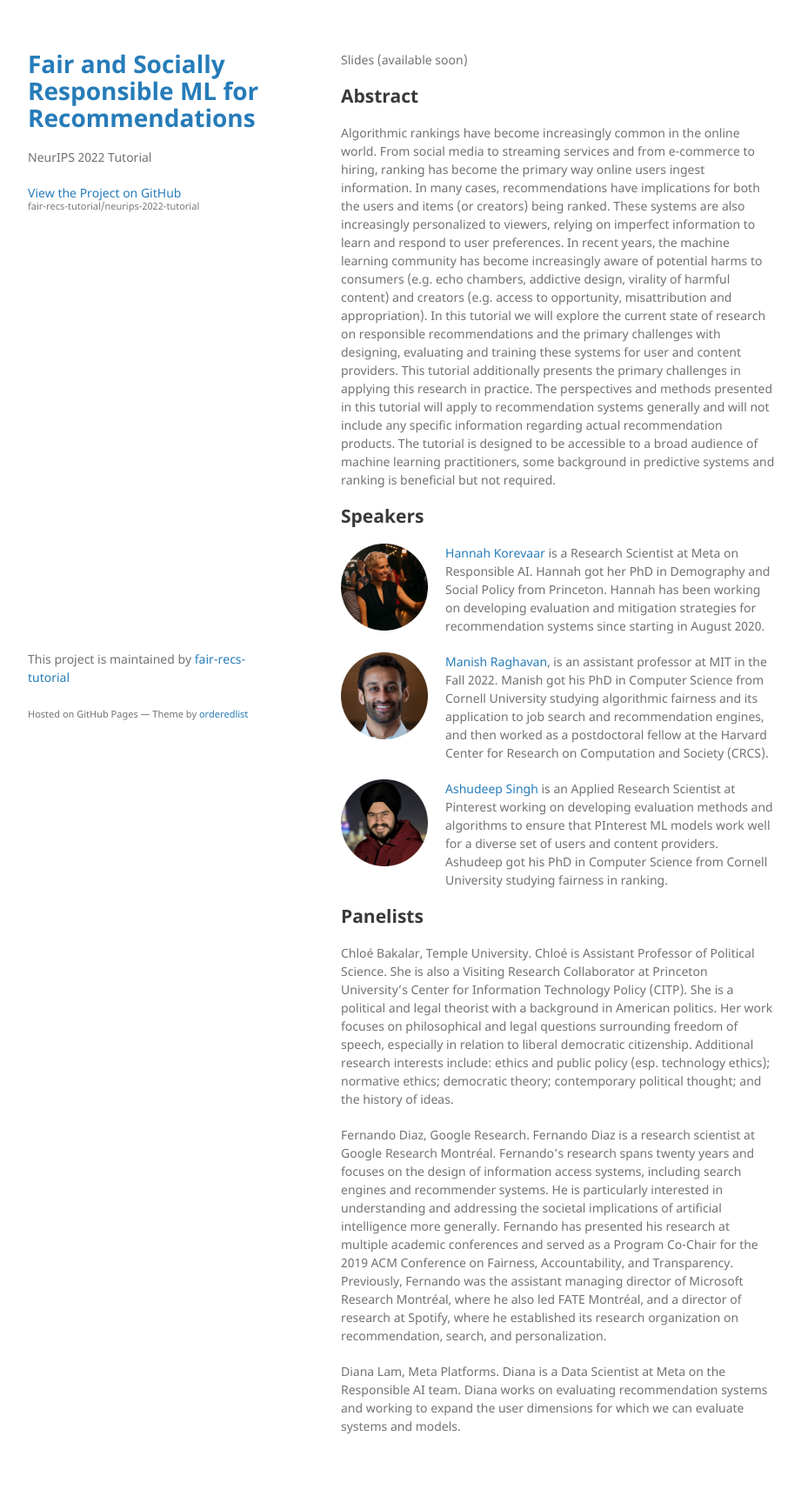
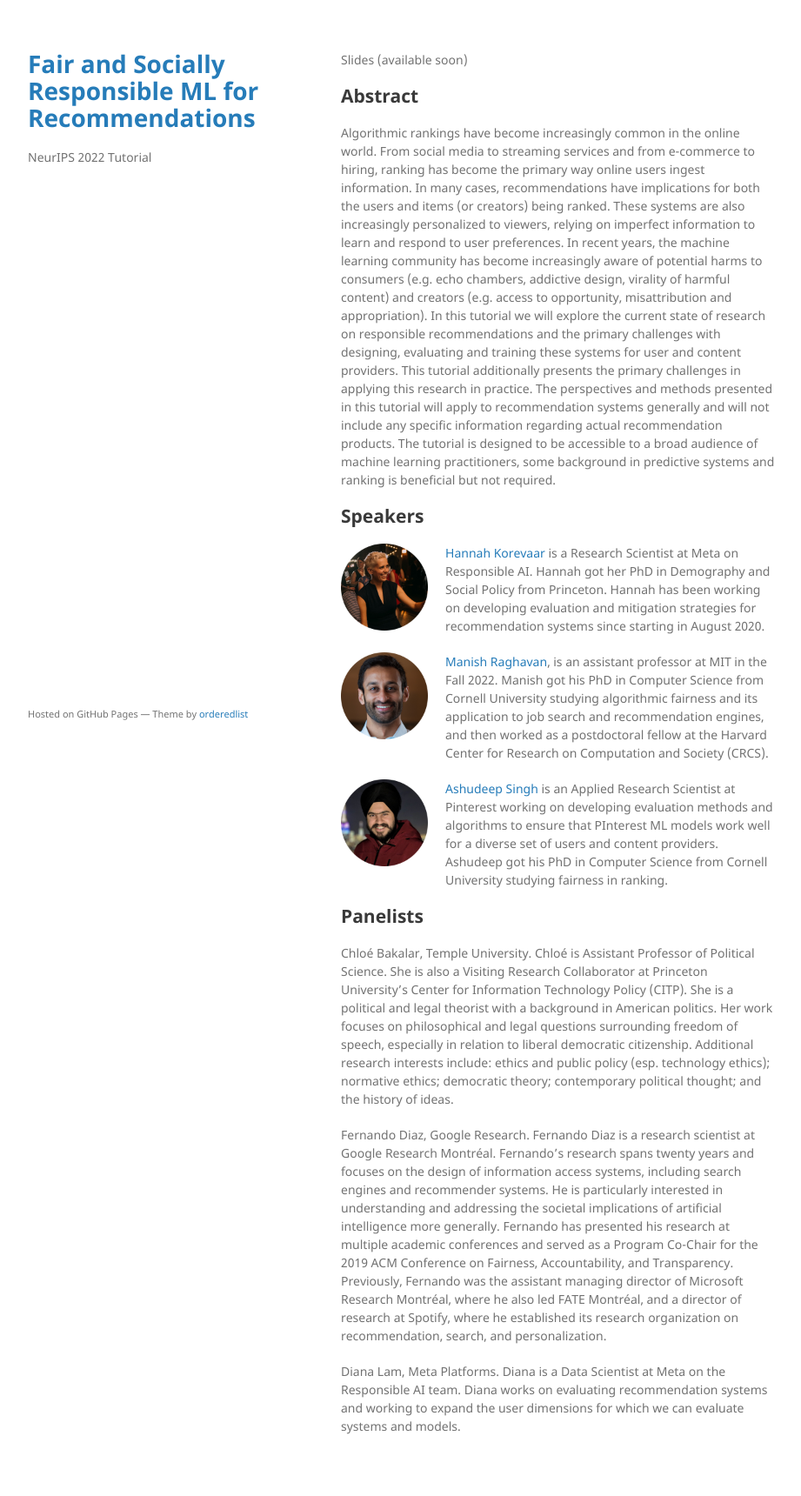
Before and after one commit to fair-recs-tutorial/neurips-2022-tutorial, a Jekyll site: the page built from index.md, in a window 1280 px wide. Shown: the whole page at 87% size, without its empty margins (178-1099 px from the left). Built offline with Jekyll 4.4.1, drawn with Linux system fonts in a browser that asks for light colours.

Commit message:
removed github links

```diff
--- a/_layouts/default.html
+++ b/_layouts/default.html
@@ -23,9 +23,6 @@
 
         <p>{{ site.description | default: site.github.project_tagline }}</p>
 
-        {% if site.github.is_project_page %}
-        <p class="view"><a href="{{ site.github.repository_url }}">View the Project on GitHub <small>{{ site.github.repository_nwo }}</small></a></p>
-        {% endif %}
 
         {% if site.github.is_user_page %}
         <p class="view"><a href="{{ site.github.owner_url }}">View My GitHub Profile</a></p>
@@ -45,9 +42,6 @@
 
       </section>
       <footer>
-        {% if site.github.is_project_page %}
-        <p>This project is maintained by <a href="{{ site.github.owner_url }}">{{ site.github.owner_name }}</a></p>
-        {% endif %}
         <p><small>Hosted on GitHub Pages &mdash; Theme by <a href="https://github.com/orderedlist">orderedlist</a></small></p>
       </footer>
     </div>
```
Also changed, not shown: 4 other files.
